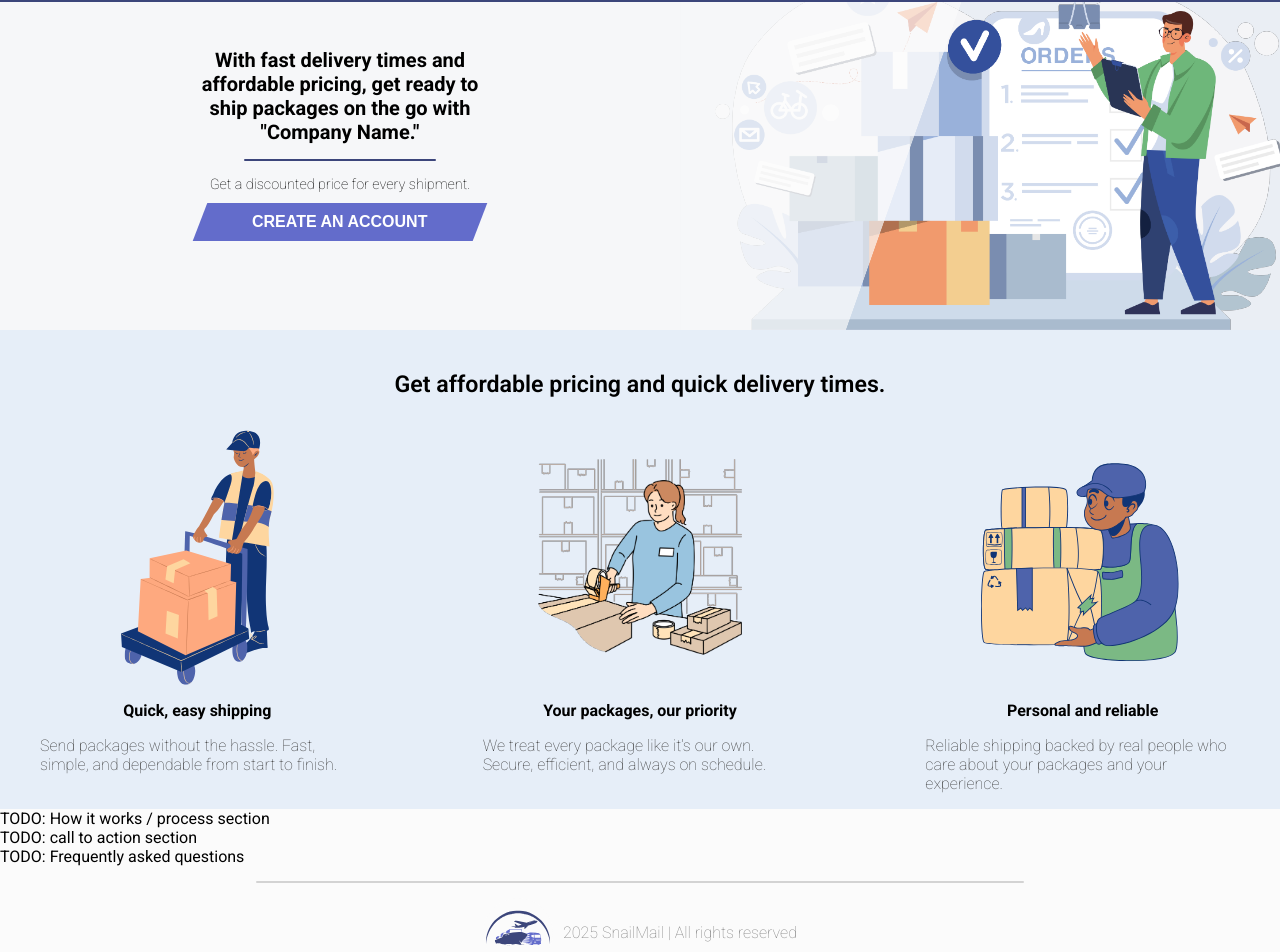
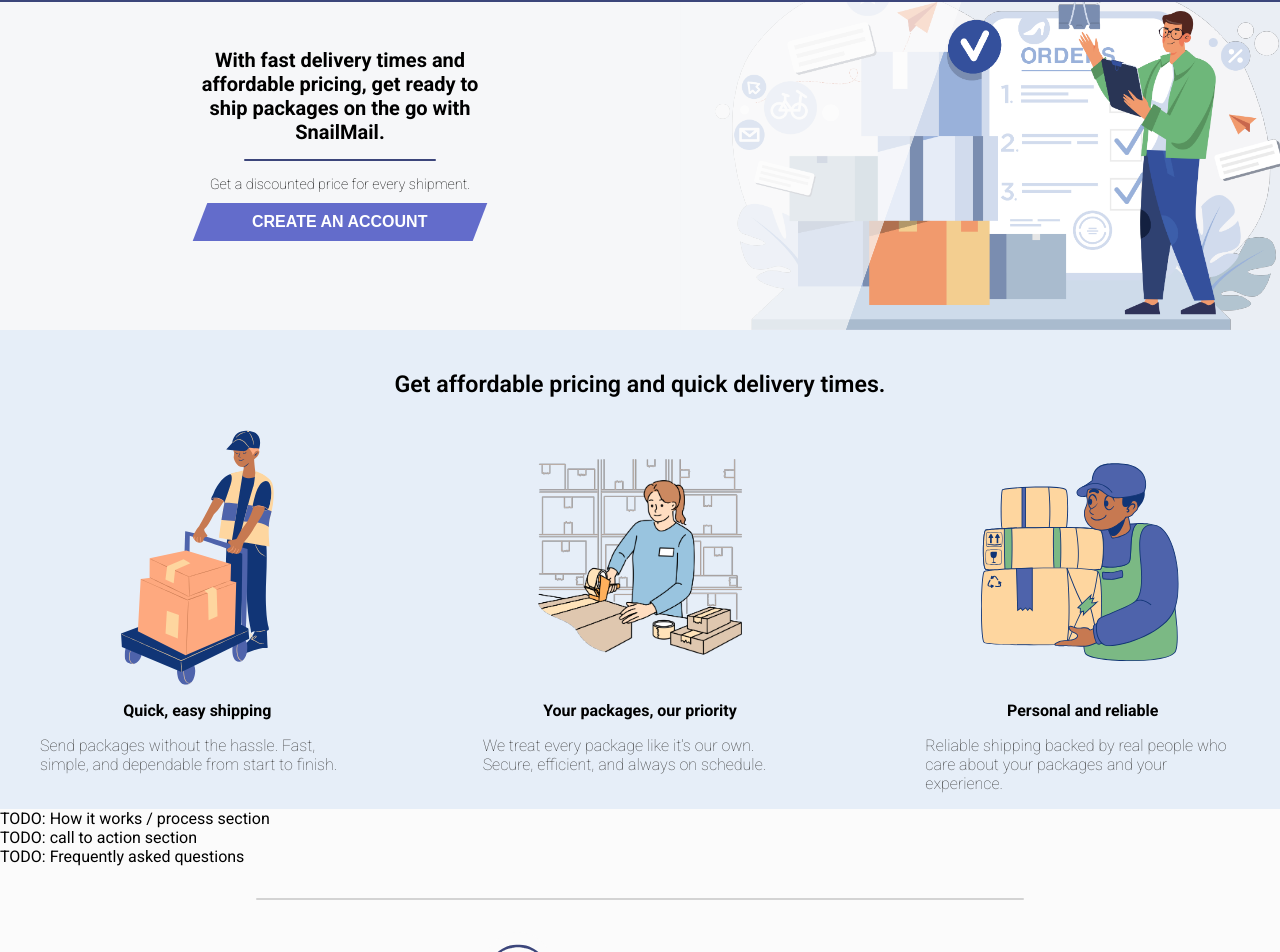
Before and after one commit to EdwardVNguyen/PostOfficeDatabase, a React (Vite) app: page / in a window 1280 px wide. Shown: the part 110-1062 px from the top of the page. Built offline with nearby package versions, Linux system fonts and the light colour scheme.

Commit message:
increased footer margin

```diff
--- a/src/components/Footer.css
+++ b/src/components/Footer.css
@@ -9,7 +9,7 @@
    height: 2px;
    border-radius: 4px;
    width: 60vw;
-   margin: 15px 0px;
+   margin: 2rem 0px;
 }
 
 .footer .container {
--- a/src/pages/Home.jsx
+++ b/src/pages/Home.jsx
@@ -16,7 +16,7 @@ const Home = () => {
     <>
       <div className="section1">
         <div className="subSection1">
-          <b className="bigText"> With fast delivery times and affordable pricing, get ready to ship packages on the go with "Company Name."</b>
+          <b className="bigText"> With fast delivery times and affordable pricing, get ready to ship packages on the go with SnailMail.</b>
           <div className="line"/>
           <small className="smallText"> Get a discounted price for every shipment.</small>
           <button onClick={handleClick}>
```
